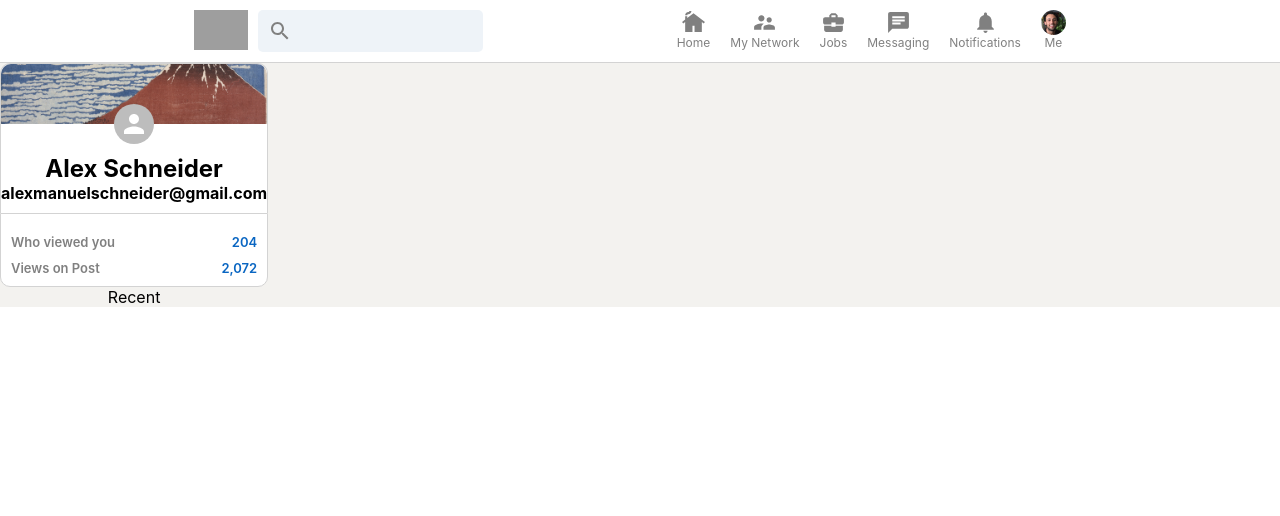
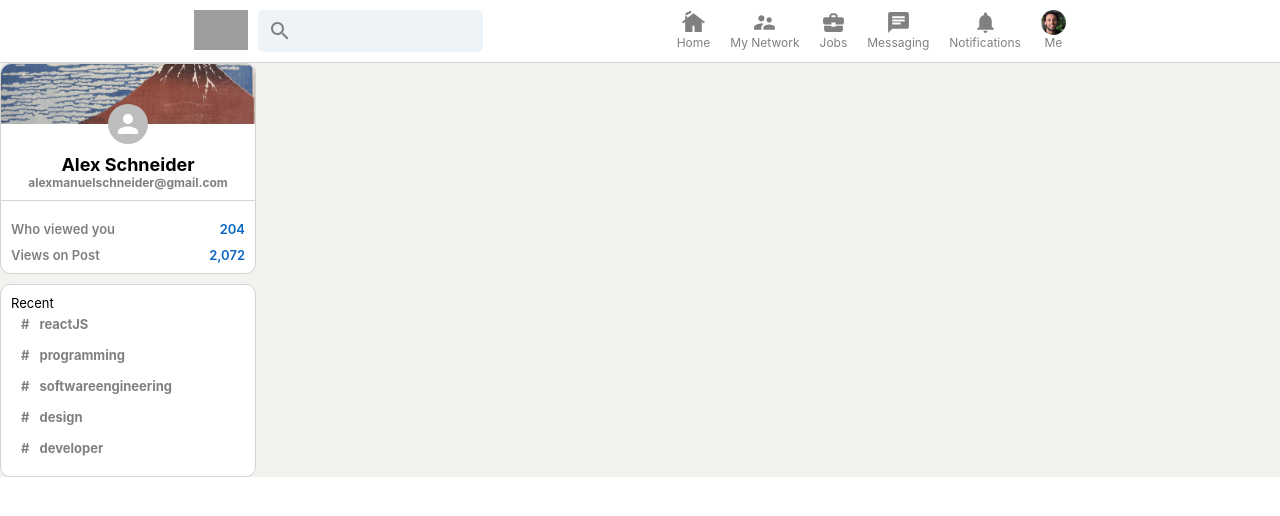
Before and after one commit to Schneider-Alex/LinkedInClone, a React (Create React App) app in the folder linkedinclone/: page / in a window 1280 px wide. Shown: the top 516 px of the page. Built offline with nearby package versions, Linux system fonts and the light colour scheme; grey boxes are pictures that could not be loaded.

Commit message:
sidebar complete

```diff
--- a/linkedinclone/src/Sidebar.css
+++ b/linkedinclone/src/Sidebar.css
@@ -32,6 +32,15 @@
     object-fit: cover;
 }
 
+.sidebar_top >h4{
+    color: gray;
+    font-size: 12px;
+}
+
+.sidebar_top >h2{
+    font-size: 18px;
+}
+
 .sidebar_stat{
     margin-top: 10px;
     display: flex;
@@ -56,3 +65,39 @@
     font-weight: bold;
     color: #0a66c2 !important;
 }
+
+.sidebar_bottom{
+    text-align: left;
+    padding: 10px;
+    border: 1px solid lightgray;
+    background-color: white;
+    border-radius: 10px;
+    margin-top: 10px;
+}
+
+.sidebar_recentItem{
+    display: flex;
+    font-size: 13px;
+    color: gray;
+    font-weight: bolder;
+    cursor: pointer;
+    margin-bottom: 5px;
+    padding:5px;
+}
+
+.sidebar_recentItem:hover{
+    background-color: whitesmoke;
+    border-radius: 10px;
+    cursor:pointer;
+    color: black;
+}
+
+.sidebar_hash{
+    margin-right: 10px;
+    margin-left: 5px;
+}
+
+.sidebar_bottom >p {
+    font-size: 13px;
+    padding: bottom 10px;
+}
--- a/linkedinclone/src/Sidebar.js
+++ b/linkedinclone/src/Sidebar.js
@@ -4,6 +4,13 @@
 
 
 function Sidebar() {
+
+    const recentItem= (topic) => (
+        <div className="sidebar_recentItem">
+            <span className="sidebar_hash">#</span>
+            <p>{topic}</p>
+        </div>
+    )
     return (
         <div className="sidebar">
             <div className="sidebar_top">
@@ -24,6 +31,11 @@
                 </div>
             <div className="sidebar_bottom">
                 <p>Recent</p>
+                {recentItem('reactJS')}
+                {recentItem('programming')}
+                {recentItem('softwareengineering')}
+                {recentItem('design')}
+                {recentItem('developer')}
             </div>
         </div>
     )
```
